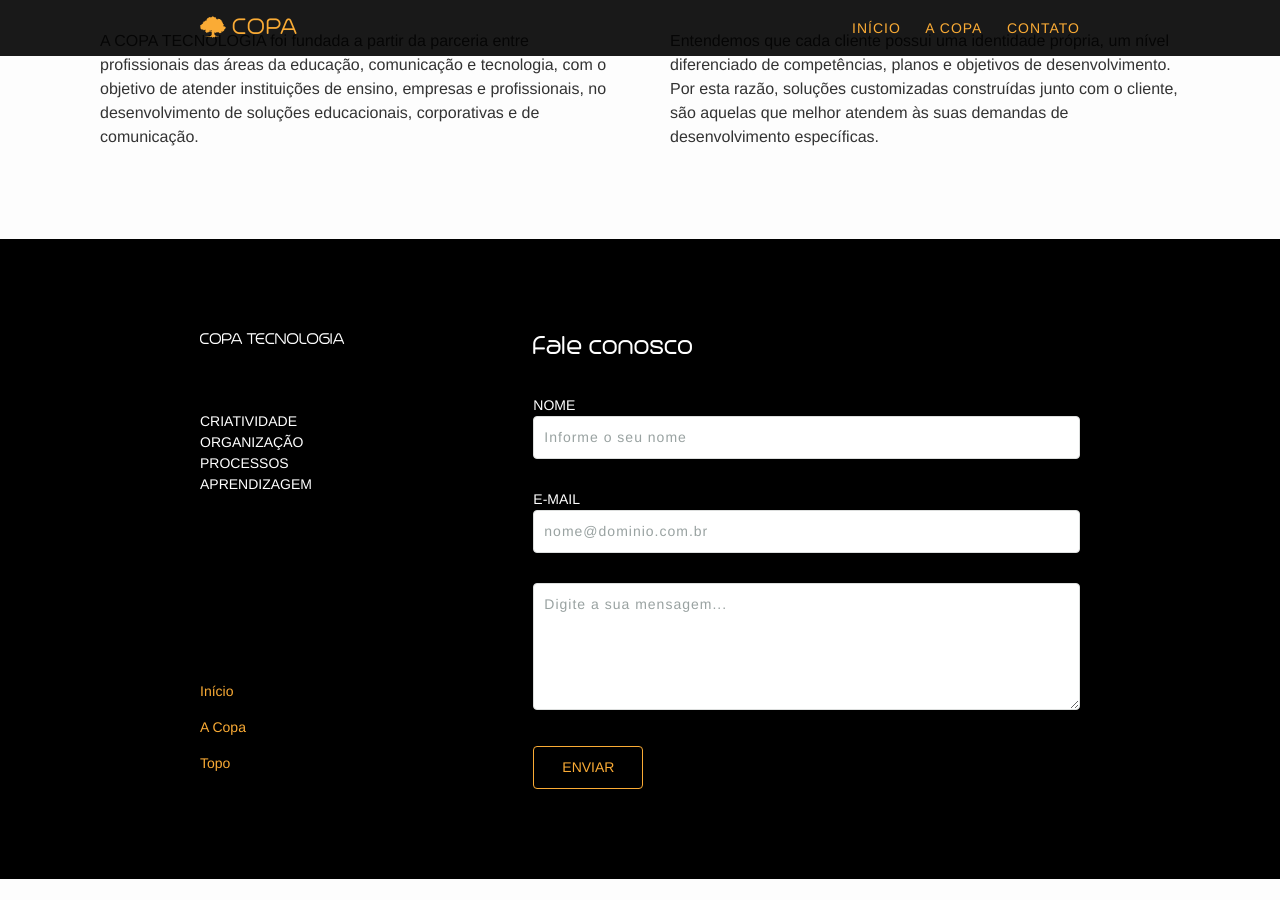
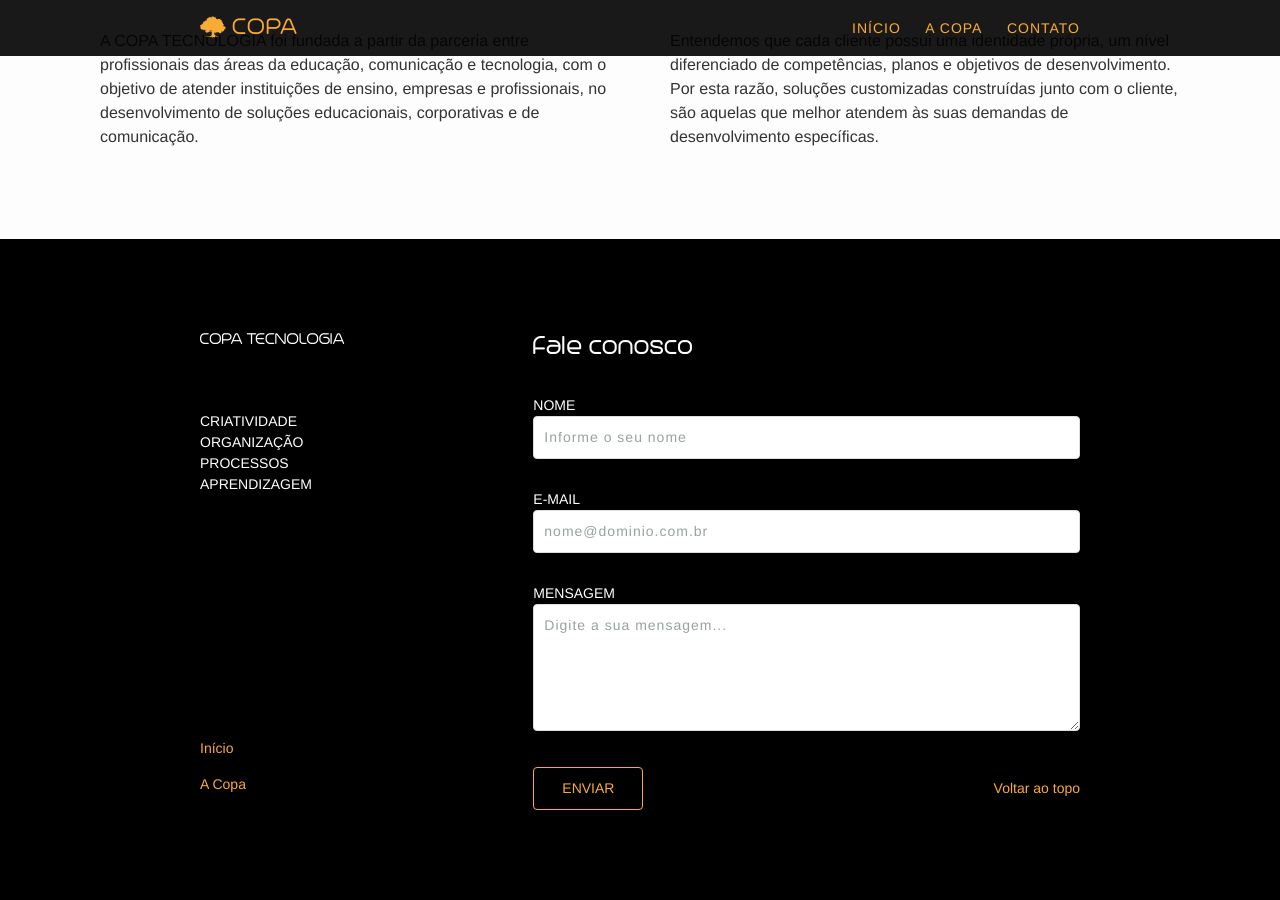
Before and after one commit to CopaTecnologia/copatecnologia.github.io, a Jekyll site: the page built from index.html, in a window 1280 px wide and 900 px high, scrolled down 2485 px. Built offline with Jekyll 4.4.1, drawn with Linux system fonts in a browser that asks for light colours; before the commit the page ends 3364 px from its top, so only the background shows below that.

Commit message:
Link voltar ao topo movido para o final do formulário

```diff
--- a/_includes/footer.html
+++ b/_includes/footer.html
@@ -2,25 +2,47 @@
 
   <div class="wrapper" data-grid="spacing">
     <div data-cell="1of3" data-grid="column justify">
+
       <h2 class="footer-heading" data-cell="shrink">{{ site.title }}</h2>
       <p data-cell="">CRIATIVIDADE <br> ORGANIZAÇÃO <br> PROCESSOS <br> APRENDIZAGEM</p>
+
       <ul class="seamless" data-cell="shrink">
         <li><a href="{{ site.baseurl }}/">Início</a></li>
         {% for my_page in site.pages %}
           {% if my_page.menu-title %}
+
             <li><a href="{{ my_page.url | prepend: site.baseurl }}">{{ my_page.menu-title }}</a></li>
+
           {% endif %}
         {% endfor %}
-          <li><a href="#topo">Topo</a></li>
       </ul>
+
     </div>
+
     <form action="http://{{ site.url | replace: 'http://', 'server.' }}/enviar_email.php" method="post" data-cell="2of3" id="contato">
+
       <h3>Fale conosco</h3>
-      <p><label for="nome">Nome</label><input type="text" name="nome" required placeholder="Informe o seu nome"></p>
-      <p><label for="email">E-mail</label><input type="email" name="email" required placeholder="nome@dominio.com.br"></p>
-      <p><label for="mensagem"></label><textarea name="mensagem" cols="30" rows="5" placeholder="Digite a sua mensagem..."></textarea></p>
-      <p class="honeypot"><label for="honeypot">Se estiver vendo isto, deixe este campo vazio:</label><input type="text" name="honeypot"></p>
-      <p><button>Enviar</button></p>
+      <p>
+        <label for="nome">Nome</label>
+        <input type="text" name="nome" required placeholder="Informe o seu nome">
+      </p>
+      <p>
+        <label for="email">E-mail</label>
+        <input type="email" name="email" required placeholder="nome@dominio.com.br">
+      </p>
+      <p>
+        <label for="mensagem">Mensagem</label>
+        <textarea name="mensagem" cols="30" rows="5" placeholder="Digite a sua mensagem..."></textarea>
+      </p>
+      <p class="honeypot">
+        <label for="honeypot">Se estiver vendo isto, deixe este campo vazio:</label>
+        <input type="text" name="honeypot">
+      </p>
+      <p data-grid="center justify spacing">
+        <button data-cell="shrink">Enviar</button>
+        <a href="#topo" data-cell="shrink">Voltar ao topo</a>
+      </p>
+
     </form>
 
   </div>
```
Lines whose indentation alone changed are shown as unchanged.
